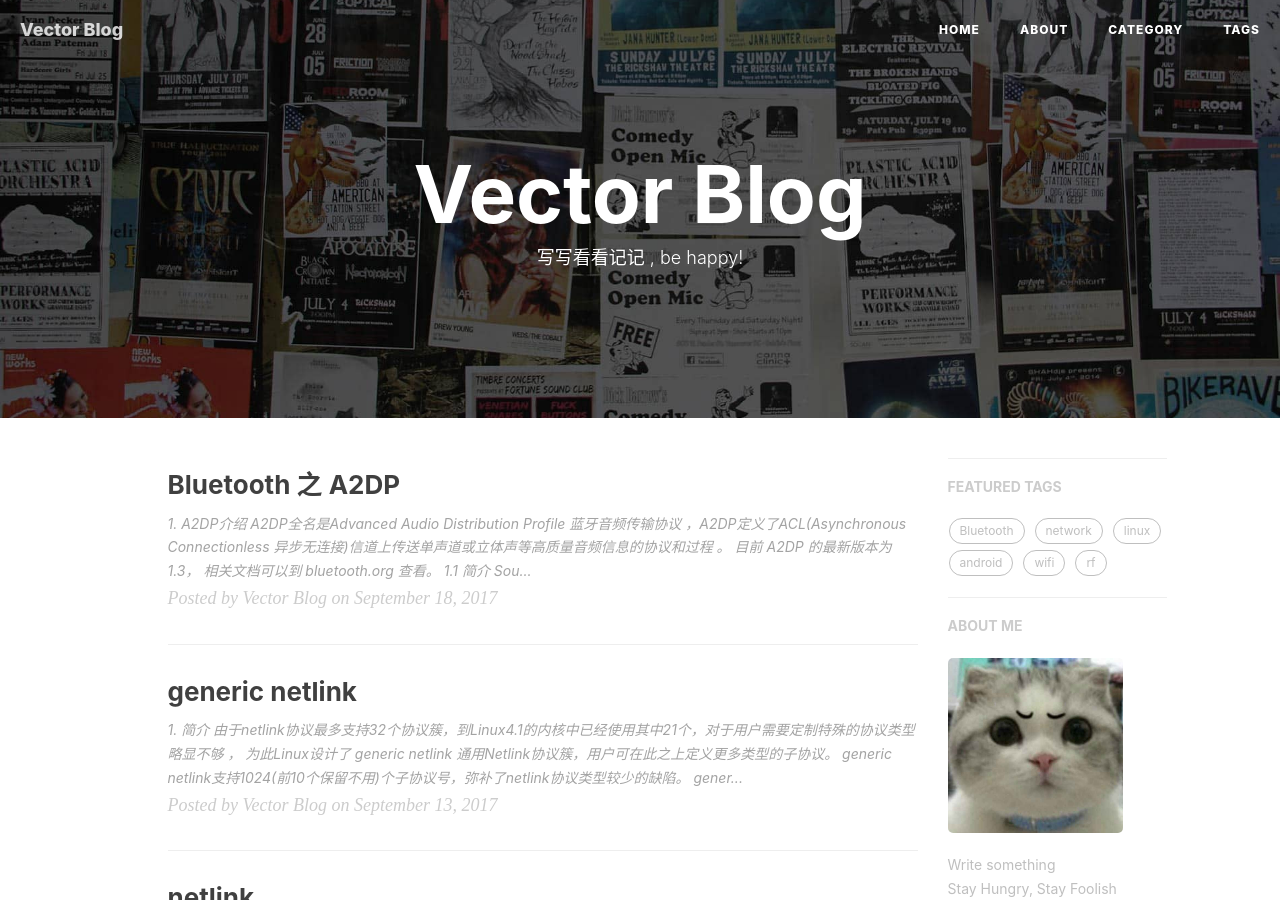
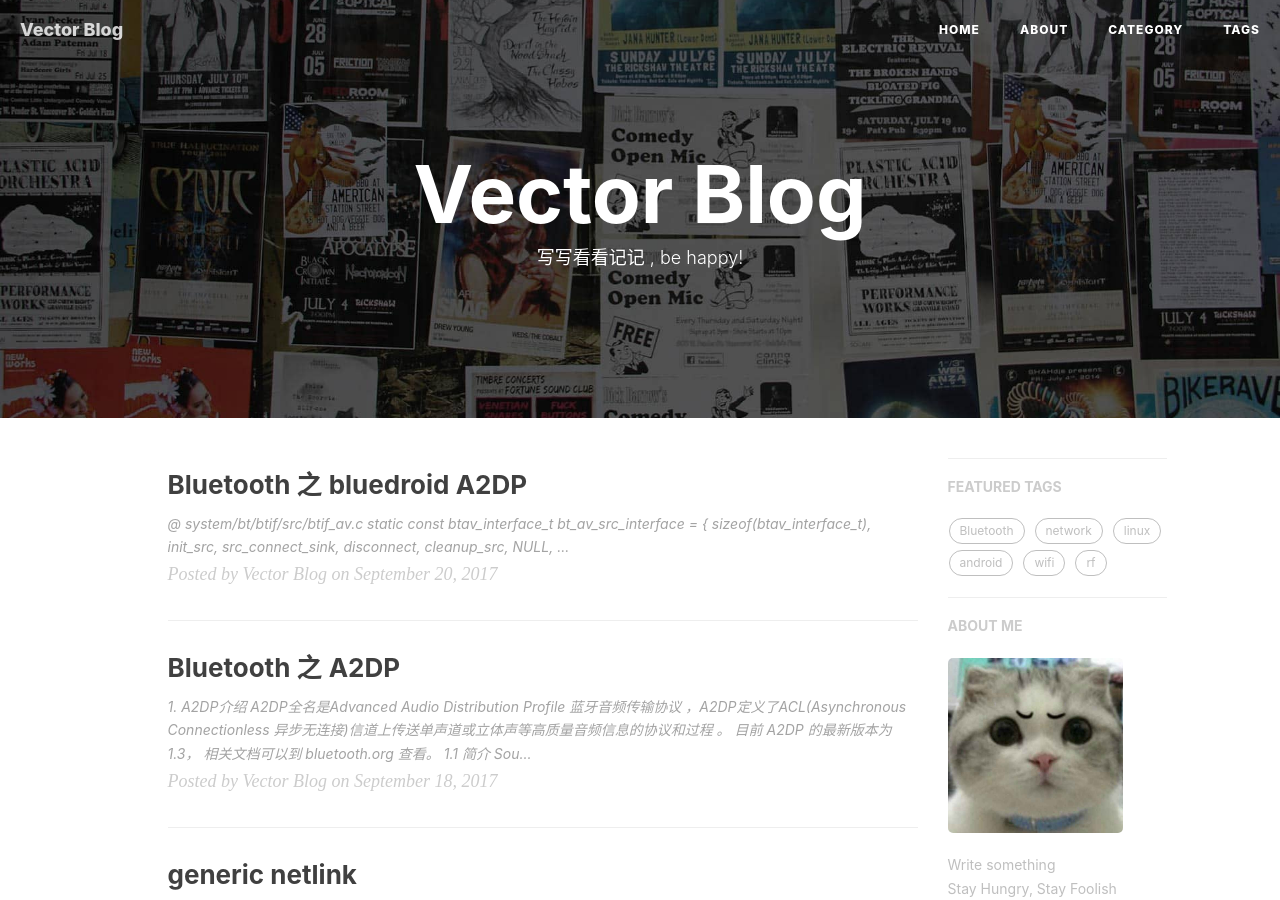
Before and after one commit to vectorxiang/vectorxiang.github.io, a Jekyll site: the page built from index.html, in a window 1280 px wide and 900 px high. Built offline with Jekyll 4.4.1, drawn with Linux system fonts in a browser that asks for light colours; nearby versions of some CDN libraries; the list of posts is cut into pages by our own code; comment, search, counter and statistics services are not loaded; some of the changed text lies outside the part shown.

Commit message:
change style and update blog

````diff
--- a/_layouts/post.html
+++ b/_layouts/post.html
@@ -218,7 +218,7 @@
         .anchorjs-link{
             position: absolute;
             left: -0.75em;
-            font-size: 1.1em;
+            font-size: 0em;
             margin-top : -0.1em;
         }
     }
--- a/_posts/bluetooth/2017-09-18-a2dp.mkd
+++ b/_posts/bluetooth/2017-09-18-a2dp.mkd
@@ -287,7 +287,7 @@
 classInitNative 的作用上按照方法名找到 java类 中的方法ID , 这样当底层有信息返回时可以通过这些方法直接调用到 java 类的方法。
 initNative 的作用是获取 bluedroid 中的 BT_PROFILE_ADVANCED_AUDIO_ID 接口并调用其中的 init 。
 
-### 2.2.3 Bluedroid
+### 2.2.3 bluedroid interface
 bluedroid 中 A2DP 的 interface 定义如下 ， get_profile_interface(BT_PROFILE_ADVANCED_AUDIO_ID) 获取到的也是他  ：
 
 ```c
@@ -334,3 +334,4 @@
     allow_connection,
 };
 ```
+bluedroid 中的更多介绍可以看后续的笔记。
--- /dev/null
+++ b/_posts/bluetooth/2017-09-20-bluedroid_a2dp.mkd
@@ -0,0 +1,24 @@
+---
+layout: post
+title:  "Bluetooth 之 bluedroid A2DP"
+date:   2017-09-20
+categories: [bluetooth]
+tags: Bluetooth
+catalog: true
+---
+
+
+```c
+@ system/bt/btif/src/btif_av.c
+
+static const btav_interface_t bt_av_src_interface = {
+    sizeof(btav_interface_t),
+    init_src,
+    src_connect_sink,
+    disconnect,
+    cleanup_src,
+    NULL,
+    NULL,
+    allow_connection,
+};
+```
--- a/_posts/network/2017-09-13-generic-netlink.mkd
+++ b/_posts/network/2017-09-13-generic-netlink.mkd
@@ -217,6 +217,7 @@
 ```
 
 ## 2.5 示例
+
 ### 2.5.1 内核注册generic fmily和operation代码
 ```c
 #include <linux/module.h>
````
Also changed, not shown: other parts of _layouts/post.html (+1 -1 lines).
